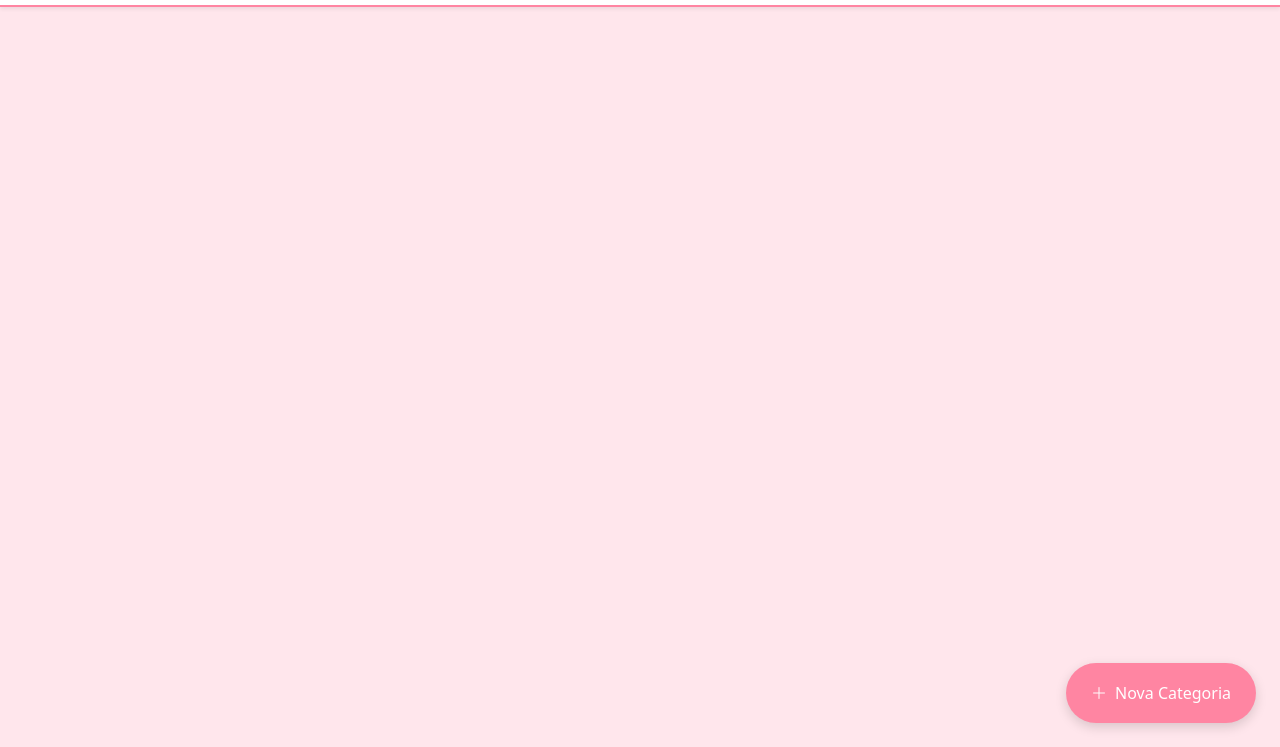
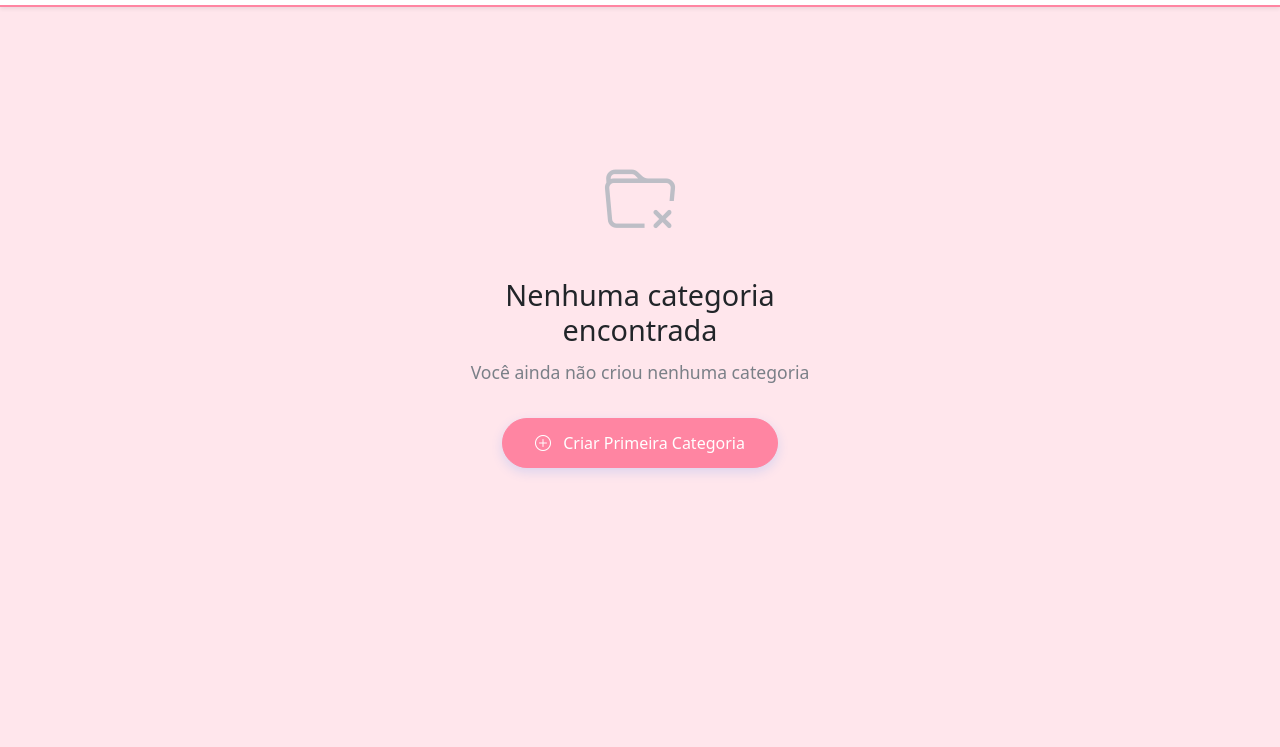
Before and after one commit to matheusbragap/atendeFacil, a website: page www/index.html in a window 1280 px wide. Shown: the part 53-800 px from the top of the page. Drawn offline with nearby package versions, Linux system fonts and the light colour scheme.

Commit message:
cards-empty-ng_if

```diff
--- a/www/css/pages/categoriesPage.css
+++ b/www/css/pages/categoriesPage.css
@@ -113,3 +113,109 @@
   background-color: #ccc;
   border-color: #ccc;
 }
+
+/* ====================== empty cards ====================== */
+/* Container principal */
+.empty-state-container {
+  display: flex;
+  justify-content: center;
+  align-items: center;
+  min-height: 70vh;
+  padding: 2rem;
+  text-align: center;
+}
+
+.empty-state {
+  max-width: 400px;
+  opacity: 0;
+  transform: translateY(20px);
+  transition: all 0.6s cubic-bezier(0.25, 0.8, 0.25, 1);
+}
+
+.empty-state.animate-in {
+  opacity: 1;
+  transform: translateY(0);
+}
+
+.empty-icon-container {
+  margin-bottom: 1.5rem;
+}
+
+.empty-icon {
+  font-size: 4.5rem;
+  color: var(--bs-gray-500);
+  opacity: 0;
+  transform: scale(0.8);
+  transition: all 0.4s ease 0.1s;
+}
+
+.animate-in .empty-icon {
+  opacity: 0.8;
+  transform: scale(1);
+}
+
+.empty-title {
+  font-size: 1.8rem;
+  color: var(--bs-dark);
+  margin-bottom: 0.75rem;
+  opacity: 0;
+  transform: translateY(10px);
+  transition: all 0.4s ease 0.2s;
+}
+
+.animate-in .empty-title {
+  opacity: 1;
+  transform: translateY(0);
+}
+
+.empty-description {
+  font-size: 1.1rem;
+  color: var(--bs-gray-600);
+  margin-bottom: 2rem;
+  opacity: 0;
+  transform: translateY(10px);
+  transition: all 0.4s ease 0.3s;
+}
+
+.animate-in .empty-description {
+  opacity: 0.9;
+  transform: translateY(0);
+}
+
+.empty-action {
+  opacity: 0;
+  transform: translateY(10px);
+  transition: all 0.4s ease 0.4s;
+}
+
+.animate-in .empty-action {
+  opacity: 1;
+  transform: translateY(0);
+}
+
+.empty-btn {
+  padding: 0.75rem 2rem;
+  border-radius: 50px;
+  font-weight: 500;
+  box-shadow: 0 4px 12px rgba(var(--bs-primary-rgb), 0.15);
+  transition: all 0.3s ease;
+}
+
+.empty-btn:hover {
+  transform: translateY(-2px);
+  box-shadow: 0 6px 16px rgba(var(--bs-primary-rgb), 0.2);
+}
+
+.empty-btn i {
+  margin-right: 0.5rem;
+}
+
+.empty-icon-container:hover .empty-icon {
+  animation: pulse 2s infinite;
+}
+
+@keyframes pulse {
+  0% { transform: scale(1); opacity: 0.8; }
+  50% { transform: scale(1.1); opacity: 1; }
+  100% { transform: scale(1); opacity: 0.8; }
+}
--- a/www/pages/categories.html
+++ b/www/pages/categories.html
@@ -1,8 +1,23 @@
 <!-- Header -->
 <div ng-include="'components/header.html'"></div>
-
 <!-- Conteúdo Principal -->
 <div class="container-fluid categories-container">
+  <!-- Mensagem quando não houver categorias -->
+  <div ng-if="categories.length === 0" class="empty-state-container">
+    <div class="empty-state animate-in">
+      <div class="empty-icon-container">
+        <i class="bi bi-folder-x empty-icon"></i>
+      </div>
+      <h2 class="empty-title">Nenhuma categoria encontrada</h2>
+      <p class="empty-description">Você ainda não criou nenhuma categoria</p>
+      <div class="empty-action">
+        <button class="btn btn-primary empty-btn" data-bs-toggle="modal" data-bs-target="#modalCategories">
+          <i class="bi bi-plus-circle"></i>
+          Criar Primeira Categoria
+        </button>
+      </div>
+    </div>
+  </div>
   <!-- Cards de Categorias -->
   <div class="row g-3 mb-4">
     <div class="col-md-4" ng-repeat="category in categories track by category.id">
@@ -29,7 +44,8 @@
 </div>
 
 <!-- Botão Adicionar Categoria -->
-<button class="btn btn-add-category" data-bs-toggle="modal" data-bs-target="#modalCategories">
+<button class="btn btn-add-category" ng-if="categories.length > 0" data-bs-toggle="modal"
+  data-bs-target="#modalCategories">
   <i class="bi bi-plus-lg btn-icon"></i>
   <span class="btn-text">Nova Categoria</span>
 </button>
@@ -42,14 +58,16 @@
       <!-- Cabeçalho -->
       <div class="modal-header">
         <h5 class="modal-title">Nova Categoria</h5>
-        <button type="button" class="btn-close btn-close-white" data-bs-dismiss="modal" ng-click="resetModal()" aria-label="Fechar"></button>
+        <button type="button" class="btn-close btn-close-white" data-bs-dismiss="modal" ng-click="resetModal()"
+          aria-label="Fechar"></button>
       </div>
 
       <!-- Corpo -->
       <div class="modal-body">
         <div class="mb-3">
           <label class="form-label">Título da Categoria</label>
-          <input type="text" class="form-control" placeholder="Digite o nome da categoria (máx. 100 caracteres)" maxlength="100" ng-model="newCategoryName">
+          <input type="text" class="form-control" placeholder="Digite o nome da categoria (máx. 100 caracteres)"
+            maxlength="100" ng-model="newCategoryName">
         </div>
       </div>
 
```
Also changed, not shown: package.json (+9 -1 lines), 1 other file. Lines whose indentation alone changed are shown as unchanged.
